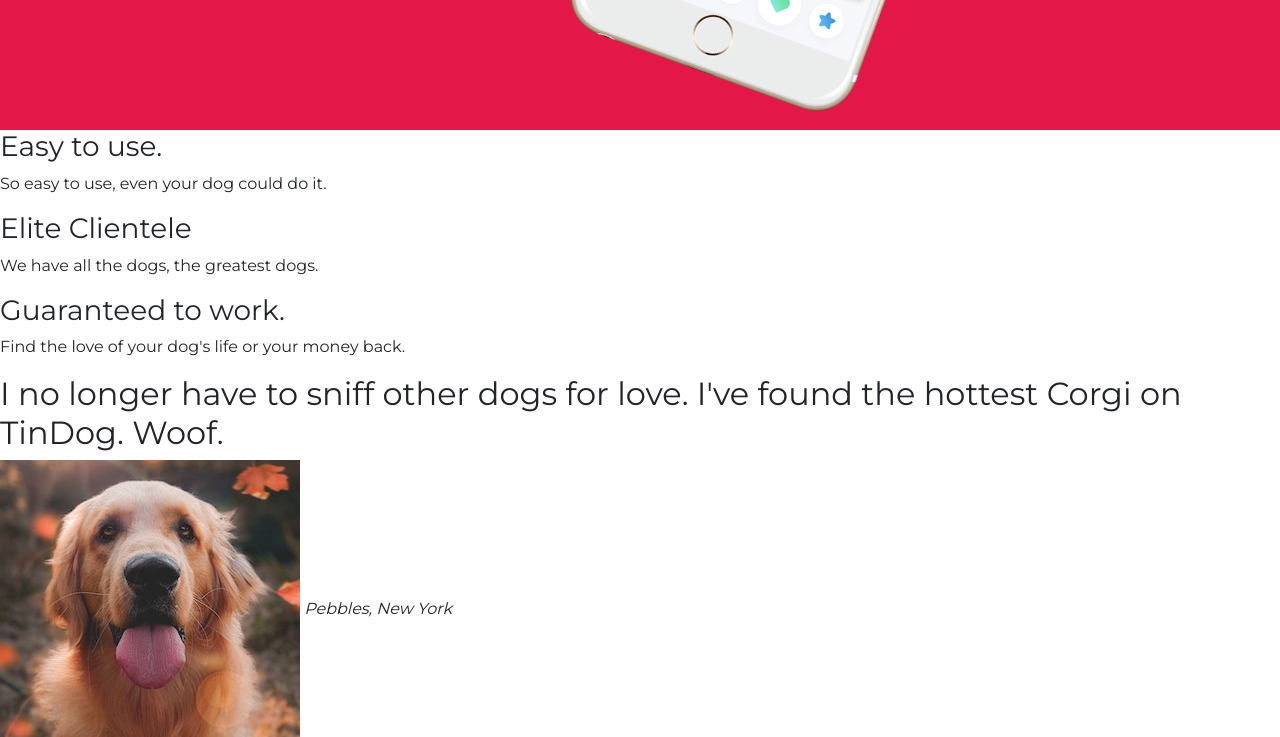
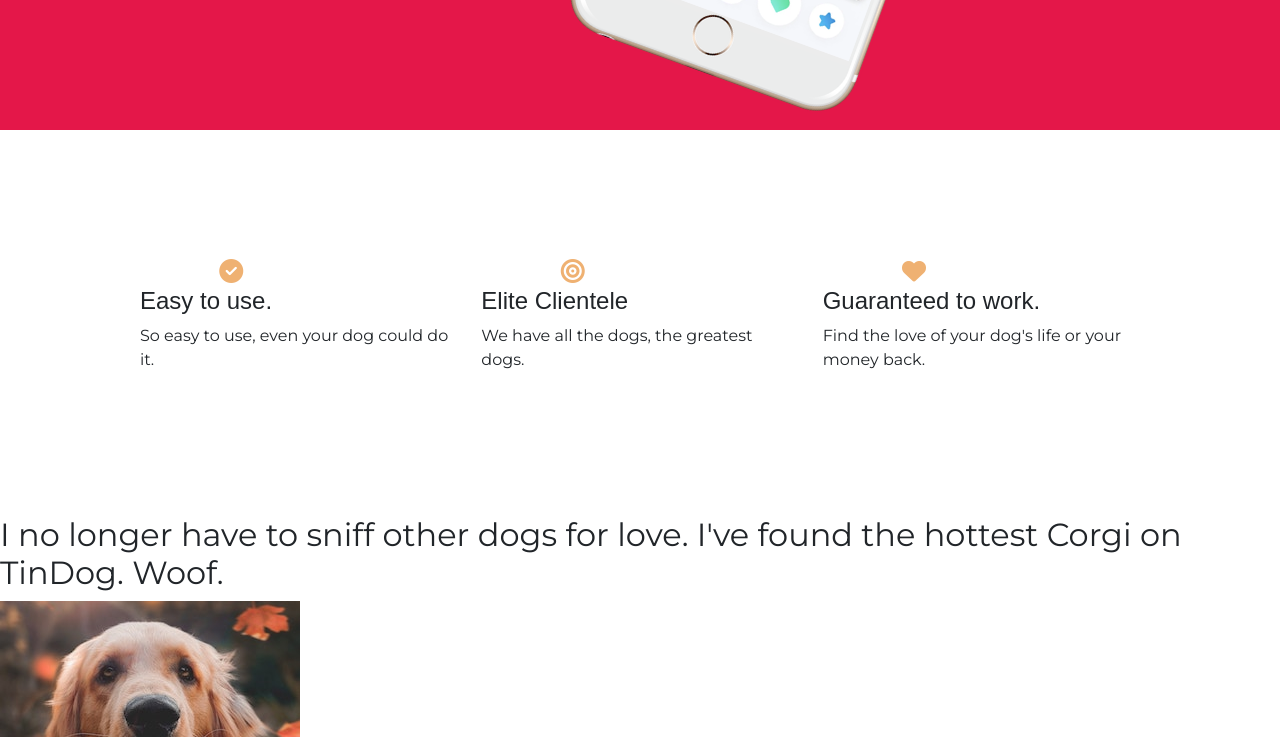
Before and after one commit to sebahani/TinDog-Start-master, a plain HTML site: page index.html in a window 1280 px wide. Shown: the part 700-1437 px from the top of the page. Drawn offline with nearby package versions, Linux system fonts and the light colour scheme.

Commit message:
features section 1try

```diff
--- a/css/styles.css
+++ b/css/styles.css
@@ -16,9 +16,14 @@ h1 {
 
 }
 
+
+
+
 .container-fluid {
   padding: 3% 15%;
 }
+
+
 
 
 
@@ -59,3 +64,24 @@ h1 {
   transform: rotate(20deg);
   width: 70%;
 }
+
+
+/* features section */
+
+.row2 {
+  margin: 10%  ;
+}
+.fa-solid {
+  margin: 0 25%;
+  color: #efb172;
+
+}
+.fa-solid .hover {
+  color:#ff4c68;
+}
+
+h3 {
+font-family: 'Montserrat-Bold', sans-serif;
+  font-size: 1.5rem;
+
+}
--- a/index.html
+++ b/index.html
@@ -75,17 +75,28 @@
 
   <!-- Features -->
 
+
+
+
   <section id="features">
+    <div class="fluid-container">
+      <div class="row row2">
+        <div class="col-lg-4 ">
+          <h3><i class="fa-solid fa-circle-check"></i><br>Easy to use.</h3>
+          <p>So easy to use, even your dog could do it.</p>
+        </div>
+        <div class="col-lg-4  ">
+          <h3><i class="fa-solid fa-bullseye"></i><br>Elite Clientele</h3>
+          <p>We have all the dogs, the greatest dogs.</p>
+        </div>
+        <div class="col-lg-4 col-md-4 col-sm-6 ">
+          <h3><i class="fa-solid fa-heart"></i><br>Guaranteed to work.</h3>
+          <p>Find the love of your dog's life or your money back.</p>
 
-    <h3>Easy to use.</h3>
-    <p>So easy to use, even your dog could do it.</p>
+        </div>
 
-    <h3>Elite Clientele</h3>
-    <p>We have all the dogs, the greatest dogs.</p>
-
-    <h3>Guaranteed to work.</h3>
-    <p>Find the love of your dog's life or your money back.</p>
-
+      </div>
+    </div>
   </section>
 
 
```
